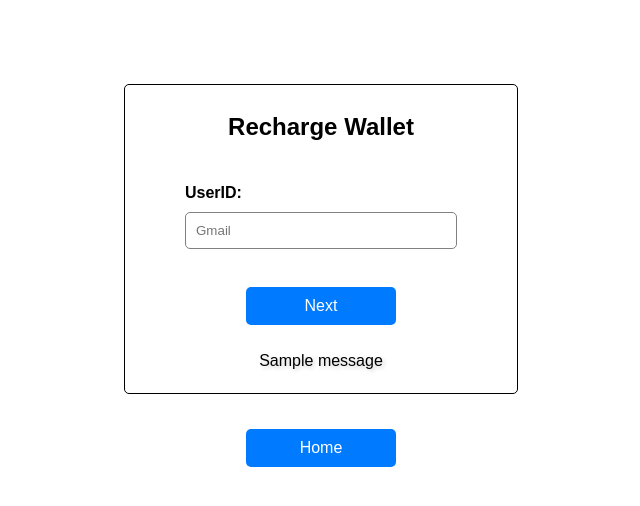
After one commit to nishanth-reddy-m/Smart-Lockers-Management-System, a Flask app: page /recharge in a window 1280 px wide. The commit adds this page. Shown: the top 506 px of the page, without its empty margins (319-959 px from the left). Run offline with Flask 3, Linux system fonts and the light colour scheme; one stand-in notice (Sample message) is shown.

Commit message:
Wallet Updated

```diff
--- a/app.py
+++ b/app.py
@@ -95,6 +95,27 @@ def register():
     flash('Not yet Verified')
     return render_template('register.html',condition2='disabled')
 
+@app.route('/recharge', methods=['GET','POST'])
+def recharge():
+    db = mongo.majorproject
+    if 'next' in request.form:
+        userid = request.form['userid']
+        exists = db.users.find_one({'userid':userid})
+        if exists:
+            session['userid'] = userid
+            return render_template('recharge.html', userid=userid, valid=True, condition='disabled', display=False)
+        else:
+            flash("User don't exist")
+            return render_template('recharge.html',display=True, userid=userid)
+    if 'pay' in request.form:
+        userid = session['userid']
+        amount = int(request.form['amount'])
+        db.users.update_one({'userid':userid}, {'$inc': {'wallet': amount}})
+        wallet = balance(userid)
+        session.pop('userid', None)
+        return render_template('rechargesuccess.html', wallet=wallet)
+    return render_template('recharge.html', display=True)
+
 def private_disabled(locker):
     userid = session['userid']
     db = mongo.majorproject
@@ -116,6 +137,12 @@ def public_disabled(locker):
         publiclockers = []
         return locker not in publiclockers
 
+def balance(userid):
+    db = mongo.majorproject
+    dbamount = db.users.find_one({'userid':userid},{'_id': 0, 'wallet': 1})
+    amount = dbamount['wallet']
+    return amount
+
 @app.route('/login', methods=['GET','POST'])
 def login():
         db = mongo.majorproject
@@ -124,28 +151,35 @@ def login():
             userpass = request.form['userpass']
             user=db.users.find_one({'userid':userid,'userpass':userpass})
             if user:
-                session['userid'] = userid
-                dblockers = db.lockers.find_one({},{'_id': 0, 'all_lockers': 1})
-                lockers = dblockers['all_lockers']
-                session['lockers'] = lockers
-                return render_template('interface.html',lockers=lockers,private_disabled=private_disabled,public_disabled=public_disabled)
+                wallet = balance(userid)
+                if wallet > 0:
+                    session['userid'] = userid
+                    amount = balance(userid)
+                    dblockers = db.lockers.find_one({},{'_id': 0, 'all_lockers': 1})
+                    lockers = dblockers['all_lockers']
+                    session['lockers'] = lockers
+                    return render_template('interface.html',lockers=lockers,private_disabled=private_disabled,public_disabled=public_disabled, amount=amount)
+                else:
+                    return render_template('balancecheck.html', amount=wallet)
             else:
                 flash('Invalid UserID or Password')
                 return render_template('login.html', userid=userid)
         if 'checkin' in request.form:
             userid = session['userid']
             lockers = session['lockers']
+            amount = balance(userid)
             checked_in = request.form.getlist('global_lockers')
             db.users.update_one({'userid':userid}, {"$push": {"checked_in": {"$each": checked_in}}})
             db.lockers.update_one({},{'$pull':{'available_lockers':{'$in': checked_in}}})
-            return render_template('interface.html',lockers=lockers,private_disabled=private_disabled,public_disabled=public_disabled)
+            return render_template('interface.html',lockers=lockers,private_disabled=private_disabled,public_disabled=public_disabled, amount=amount)
         if 'checkout' in request.form:
             userid = session['userid']
             lockers = session['lockers']
+            amount = balance(userid)
             checked_in = request.form.getlist('user_lockers')
             db.users.update_one({'userid':userid}, {"$pull": {"checked_in":{'$in': checked_in}}})
             db.lockers.update_one({},{'$push':{'available_lockers':{'$each': checked_in}}})
-            return render_template('interface.html',lockers=lockers,private_disabled=private_disabled,public_disabled=public_disabled)
+            return render_template('interface.html',lockers=lockers,private_disabled=private_disabled,public_disabled=public_disabled, amount=amount)
         if 'logout' in request.form:
             session.pop('userid', None)
             session.pop('lockers', None)
@@ -157,13 +191,13 @@ def reset():
     db = mongo.majorproject
     if 'next' in request.form:
         userid = request.form['userid']
-        session['userid'] = userid
         exists = db.users.find_one({'userid':userid})
         if exists:
+            session['userid'] = userid
             return render_template('validate.html', userid=userid, valid=True, condition='disabled', display=False)
         else:
             flash("User don't exist")
-            return render_template('validate.html',display=True)
+            return render_template('validate.html',display=True, userid=userid)
     if 'check' in request.form:
         userid = session['userid']
         username = request.form['username']
--- a/templates/home.html
+++ b/templates/home.html
@@ -7,6 +7,6 @@
         <h2>Smart Lockers</h2><br><br>
         <form action="/login"><div class="centre"><button style="font-size: medium; width: 100%;">Login</button></div></form>
         <form action="/register"><div class="centre"><button style="font-size: medium; width: 100%;">Register</button></div></form>
-        <form action="#"><div class="centre"><button style="font-size: medium; width: 100%;">Recharge Wallet</button></div></form>
+        <form action="/recharge"><div class="centre"><button style="font-size: medium; width: 100%;">Recharge Wallet</button></div></form>
     </div>
 {% endblock %}
--- /dev/null
+++ b/templates/recharge.html
@@ -0,0 +1,37 @@
+{% extends 'base.html' %}
+
+{% block title %}Wallet Recharge{% endblock %}
+
+{% block content %}
+    <div class="container" style="padding: 2%; width: 30%;">
+        <h2>Recharge Wallet</h2><br>
+        <div class="inline centre">
+            <form method="POST" style="margin: 0;">
+            <label for="userid">UserID:</label><br>
+            <input type="email" name="userid" id="userid" placeholder="Gmail" value="{{userid}}" autocomplete="off" {{condition}} required><br><br>
+            {% if display %}<div class="centre"><button class="mainbutton" type="submit" name="next" style="margin-bottom: 0;" {{condition}} >Next</button></div>{% endif %}
+            </form>
+        </div>
+        {% if valid %}
+            <div class="inline centre">
+                <form method="POST" style="margin: 0;">
+                <label for="amount">Amount:</label><br>
+                <input type="number" name="amount" id="amount" placeholder="Enter Recharge Amount" autocomplete="off" min="1" required><br><br>
+                <div class="centre"><button class="mainbutton" type="submit" name="pay" style="margin-bottom: 0;">Pay</button></div>
+                </form>
+            </div>
+        {% endif %}
+        <div class="centre">
+            {% with messages = get_flashed_messages() %}
+                {% if messages %}
+                    {% for message in messages %}
+                    <div class="info" style="margin-top: 5%;">
+                        {{message}}
+                    </div>
+                    {% endfor %}
+                {% endif %}
+            {% endwith %}
+        </div>
+    </div>
+    <form action="/"><div class="centre"><button class="mainbutton" type="submit" name="home">Home</button></div></form><br>
+{% endblock %}
```
Also changed, not shown: templates/balancecheck.html (added, +11 -0 lines), templates/interface.html (+50 -2 lines), templates/rechargesuccess.html (added, +11 -0 lines).
